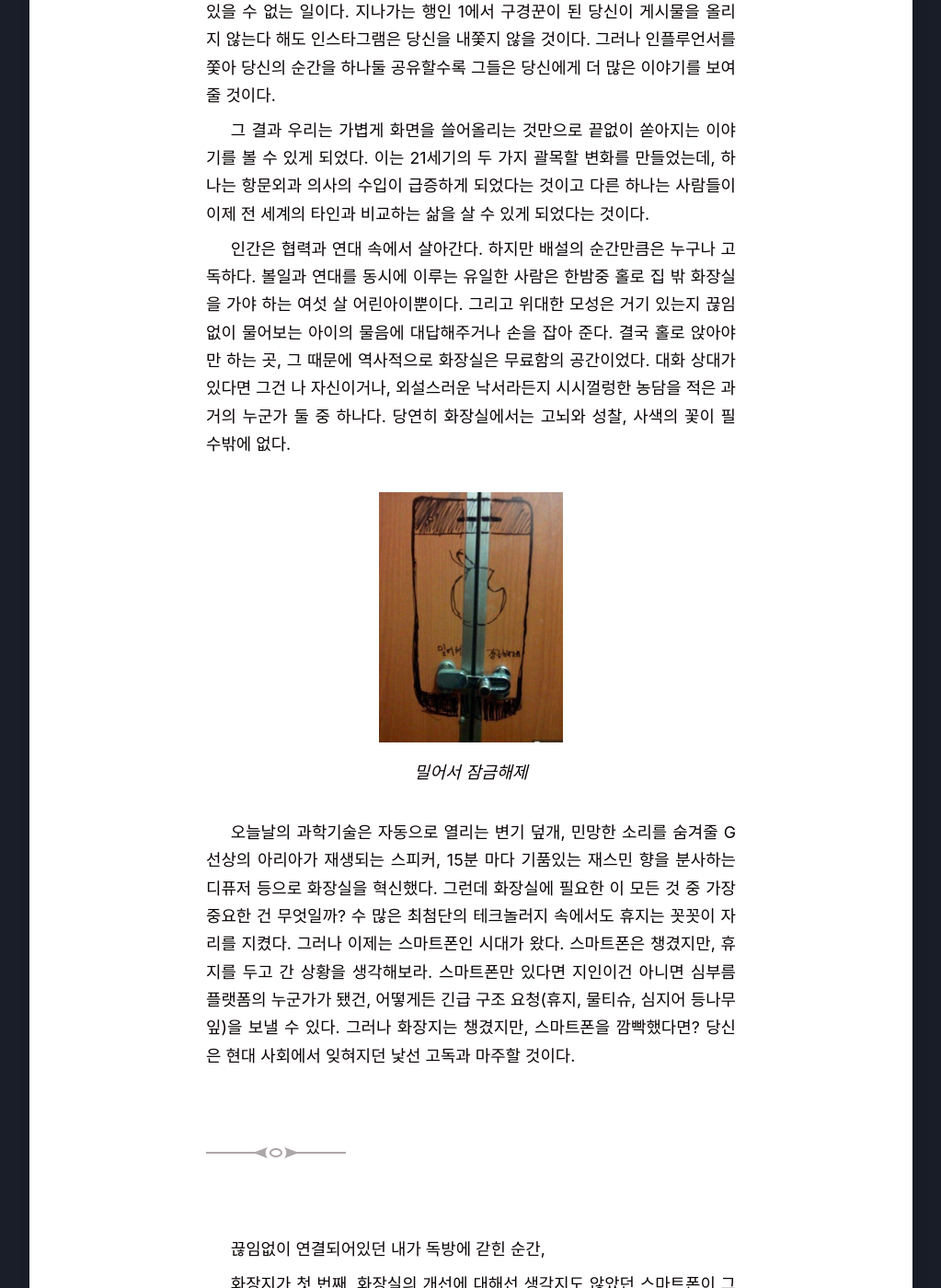
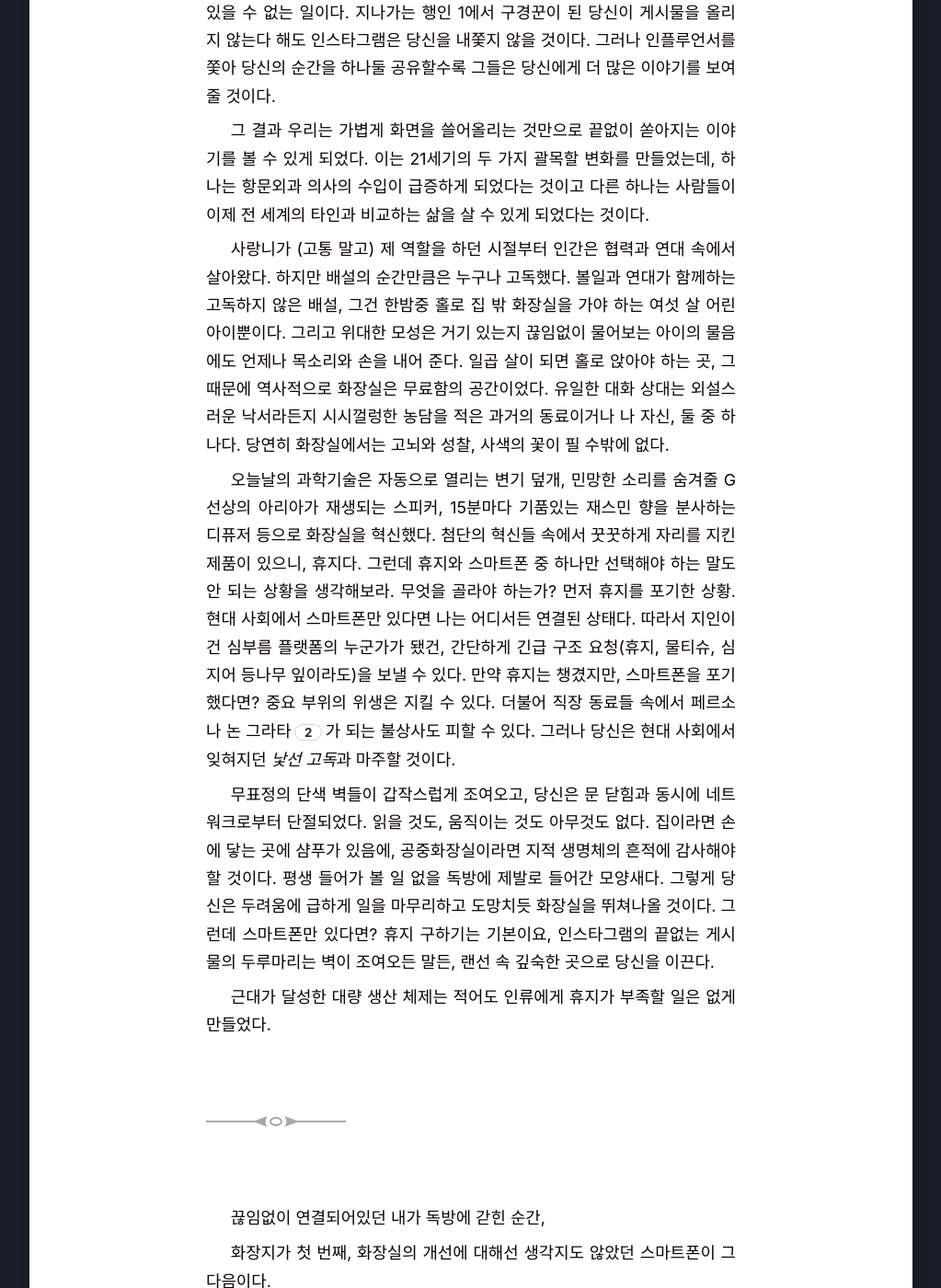
Before and after one commit to grsdij/grsdij, a Jekyll site: the page built from _posts/2022-05-17-인스타그램을 사용하지 않는 방법.md, in a window 1280 px wide and 1400 px high, scrolled down 2324 px. Shown: the whole window at 92% size, without its empty margins (128-1151 px from the left). Built offline with Jekyll 4.4.1, drawn with Linux system fonts in a browser that asks for light colours; some web fonts are replaced; some of the changed text lies outside the part shown.

Commit message:
Update 인스타그램을 사용하지 않는 방법.md

```diff
--- a/_posts/2022-05-17-인스타그램을 사용하지 않는 방법.md
+++ b/_posts/2022-05-17-인스타그램을 사용하지 않는 방법.md
@@ -7,8 +7,16 @@ layout: post
 
 ***인스타그램****Instagram*은 정말 훌륭한 발명품이다.
 인스타그램이 뭔지 아직 잘 모르는 사람들을 위해 간단하게 설명하자면, 이 스마트폰 앱은 우리가 찍은 사진이나 비디오를 터치 몇 번으로 남들과 공유할 수 있게 해준다.
-구시대의 테크놀러지는 대체로 하나의 기능에 충실하다.
-하지만 인스타그램은 공유 말고도 수많은 마법 같은 기능을 자랑한다.
+이제 당신은 첫 옹알이 순간을 일일이 VHS에 옮겨 온 가족에게 보여주는 귀찮은 작업과 안녕을 고할 것이다.
+그뿐만이랴, 하나의 기능에만 충실했던 구시대의 테크놀러지는 갔다.
+새로움의 끝을 달리는 인스타그램은 공유 말고도 수많은 마법 같은 기능을 자랑한다.
+
+<figure>
+  <figcaption>
+  <img data-action="zoom" src='{{ "/assets/images/post/vhs.jpg" | relative_url }}' alt="VHS">
+  구시대의 테크놀러지 <a href="https://unsplash.com/photos/56WCWLlW6eA">@مشعال بن الذاهد</a>
+  </figcaption>
+</figure>
 
 이를테면 한 번 올린 게시물은 미국 평원 깊숙이 위치한 데이터 센터에 저장되어 언제 어디서든 다시 볼 수 있다.
 만약 당신의 해피가 누워 트림하는 영상처럼 영원히 게시되는 건 부담스럽지만 그래도 다른 사람들에게 보여주고 싶은 게 있다면?
@@ -19,19 +27,12 @@ layout: post
 더 멋진 점은 공유된 일상을 보는 것과 동시에 쇼핑까지 할 수 있다는 것이다.
 이를테면 누군가가 같은 제품을 찾아 올리기만 했다면, 할리우드 셀럽의 파파라치 샷에 찍힌 청바지도 바로 내 것으로 만들 수 있다.
 
-<figure>
-  <figcaption>
-  <img data-action="zoom" src='{{ "/assets/images/post/typewriter.jpg" | relative_url }}' alt="typewriter">
-  구시대의 테크놀러지 <a href="https://unsplash.com/photos/k6AHZDAO064">@Milada Vigerova</a>
-  </figcaption>
-</figure>
-
 당신이 약간의 통신비만 낼, 혹은 무료 와이파이가 제공되는 곳까지 걸어갈 귀찮음만 감수할 수 있다면 인스타그램은 이 모든 기능을 공짜로 제공한다.
 이에 대해 메타*Meta*는 당신에게 꼭 필요하다고 생각되는 제품의 광고를 가끔 보여준다거나, 당신이 누른 좋아요❤️의 대상이라든지 리뷰 서비스를 받기위해 태그한 야식으로 먹은 떡볶이 브랜드 같은 데이터 쪼가리를 우리의 동의를 얻어 저장할 뿐이다.
 물론 그들에게 가장 중요한 대가는 우리가 직접 올리는 사진이나 비디오다.
 그러나 테크놀러지가 없던 옛날을 생각하면 신화에나 나올 법한 마법을 쓰게 해준다는 점에서 그다지 비싼 것도 아니다.
 
-놀라움으로 가득한 현대 사회는 애석하지만 우리에게 *끊임없는 접속 가능성과 끊임없는 이용 가능성*[^1]도 요구한다.
+마음만 먹으면 당신의 끝내주는 대사를 전 세계에 날릴 수 있는 현대 사회는 애석하지만 우리에게 *끊임없는 접속 가능성과 끊임없는 이용 가능성*[^1]도 요구한다.
 당신이 오늘부터 엘리베이터를 타지 않겠다고 선언해보라.
 친구는 신경도 쓰지 않거나 기껏해야 당신의 심장을 걱정하는 농담이나 던질 것이다.
 그러나 당신이 앞으로 휴대폰을 사용하지 않을 거라 하면 그는 당신을 곧 시대의 낙오자라도 될 것 마냥 심각한 눈으로 바라볼 것이다.
@@ -54,29 +55,36 @@ COVID-19 유행 이후 스마트폰이 없는 상황을 생각해 보라.
 그 결과 우리는 가볍게 화면을 쓸어올리는 것만으로 끝없이 쏟아지는 이야기를 볼 수 있게 되었다.
 이는 21세기의 두 가지 괄목할 변화를 만들었는데, 하나는 항문외과 의사의 수입이 급증하게 되었다는 것이고 다른 하나는 사람들이 이제 전 세계의 타인과 비교하는 삶을 살 수 있게 되었다는 것이다.
 
-인간은 협력과 연대 속에서 살아간다.
-하지만 배설의 순간만큼은 누구나 고독하다.
-볼일과 연대를 동시에 이루는 유일한 사람은 한밤중 홀로 집 밖 화장실을 가야 하는 여섯 살 어린아이뿐이다.
-그리고 위대한 모성은 거기 있는지 끊임없이 물어보는 아이의 물음에 대답해주거나 손을 잡아 준다.
-결국 홀로 앉아야만 하는 곳, 그 때문에 역사적으로 화장실은 무료함의 공간이었다.
-대화 상대가 있다면 그건 나 자신이거나, 외설스러운 낙서라든지 시시껄렁한 농담을 적은 과거의 누군가 둘 중 하나다.
+사랑니가 (고통 말고) 제 역할을 하던 시절부터 인간은 협력과 연대 속에서 살아왔다.
+하지만 배설의 순간만큼은 누구나 고독했다.
+볼일과 연대가 함께하는 고독하지 않은 배설, 그건 한밤중 홀로 집 밖 화장실을 가야 하는 여섯 살 어린아이뿐이다.
+그리고 위대한 모성은 거기 있는지 끊임없이 물어보는 아이의 물음에도 언제나 목소리와 손을 내어 준다.
+일곱 살이 되면 홀로 앉아야 하는 곳, 그 때문에 역사적으로 화장실은 무료함의 공간이었다.
+유일한 대화 상대는 외설스러운 낙서라든지 시시껄렁한 농담을 적은 과거의 동료이거나 나 자신, 둘 중 하나다.
 당연히 화장실에서는 고뇌와 성찰, 사색의 꽃이 필 수밖에 없다.
 
-<figure>
-  <figcaption>
-  <img data-action="zoom" src='{{ "/assets/images/post/slide_to_unlock.jpeg" | relative_url }}' alt="typewriter" width="200vw">
-  밀어서 잠금해제
-  </figcaption>
-</figure>
+오늘날의 과학기술은 자동으로 열리는 변기 덮개, 민망한 소리를 숨겨줄 G 선상의 아리아가 재생되는 스피커, 15분마다 기품있는 재스민 향을 분사하는 디퓨저 등으로 화장실을 혁신했다.
+첨단의 혁신들 속에서 꿋꿋하게 자리를 지킨 제품이 있으니, 휴지다.
+그런데 휴지와 스마트폰 중 하나만 선택해야 하는 말도 안 되는 상황을 생각해보라.
+무엇을 골라야 하는가?
+먼저 휴지를 포기한 상황.
+현대 사회에서 스마트폰만 있다면 나는 어디서든 연결된 상태다.
+따라서 지인이건 심부름 플랫폼의 누군가가 됐건, 간단하게 긴급 구조 요청(휴지, 물티슈, 심지어 등나무 잎이라도)을 보낼 수 있다.
+만약 휴지는 챙겼지만, 스마트폰을 포기했다면?
+중요 부위의 위생은 지킬 수 있다.
+더불어 직장 동료들 속에서 페르소나 논 그라타[^2]가 되는 불상사도 피할 수 있다.
+그러나 당신은 현대 사회에서 잊혀지던 *낯선 고독*과 마주할 것이다.
 
-오늘날의 과학기술은 자동으로 열리는 변기 덮개, 민망한 소리를 숨겨줄 G 선상의 아리아가 재생되는 스피커, 15분 마다 기품있는 재스민 향을 분사하는 디퓨저 등으로 화장실을 혁신했다.
-그런데 화장실에 필요한 이 모든 것 중 가장 중요한 건 무엇일까?
-수 많은 최첨단의 테크놀러지 속에서도 휴지는 꼿꼿이 자리를 지켰다.
-그러나 이제는 스마트폰인 시대가 왔다.
-스마트폰은 챙겼지만, 휴지를 두고 간 상황을 생각해보라.
-스마트폰만 있다면 지인이건 아니면 심부름 플랫폼의 누군가가 됐건, 어떻게든 긴급 구조 요청(휴지, 물티슈, 심지어 등나무 잎)을 보낼 수 있다.
-그러나 화장지는 챙겼지만, 스마트폰을 깜빡했다면?
-당신은 현대 사회에서 잊혀지던 낯선 고독과 마주할 것이다.
+무표정의 단색 벽들이 갑작스럽게 조여오고, 당신은 문 닫힘과 동시에 네트워크로부터 단절되었다.
+읽을 것도, 움직이는 것도 아무것도 없다.
+집이라면 손에 닿는 곳에 샴푸가 있음에, 공중화장실이라면 지적 생명체의 흔적에 감사해야 할 것이다.
+평생 들어가 볼 일 없을 독방에 제발로 들어간 모양새다.
+그렇게 당신은 두려움에 급하게 일을 마무리하고 도망치듯 화장실을 뛰쳐나올 것이다.
+그런데 스마트폰만 있다면?
+휴지 구하기는 기본이요, 인스타그램의 끝없는 게시물의 두루마리는 벽이 조여오든 말든, 랜선 속 깊숙한 곳으로 당신을 이끈다.
+
+근대가 달성한 대량 생산 체제는 적어도 인류에게 휴지가 부족할 일은 없게 만들었다.
+
 
 <hr>
 
@@ -264,3 +272,4 @@ COVID-19 유행 이후 스마트폰이 없는 상황을 생각해 보라.
 > 데이터 센터*Data Center* --- 24시간 중단 없는 인터넷 서비스를 제공하기 위해 서버 컴퓨터를 따로 모아놓은 건물 <br> 플랫폼*Platform* 기차역 <br> 인플루언서*Influencer* 영향가
 
 [^1]: 지그문트 바우만, 『고독을 잃어버린 시간』, 조은평, 강지은 옮김, 동녘(2013)
+[^2]: *Persona Non Grata*
```
Also changed, not shown: assets/images/post/slide_to_unlock.jpeg (deleted), assets/images/post/typewriter.jpg (deleted), assets/images/post/vhs.jpg (added).
